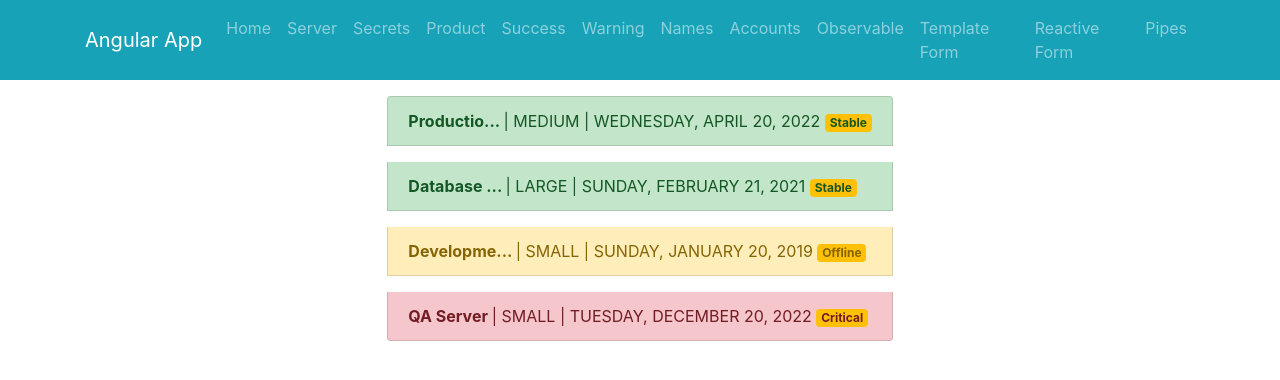
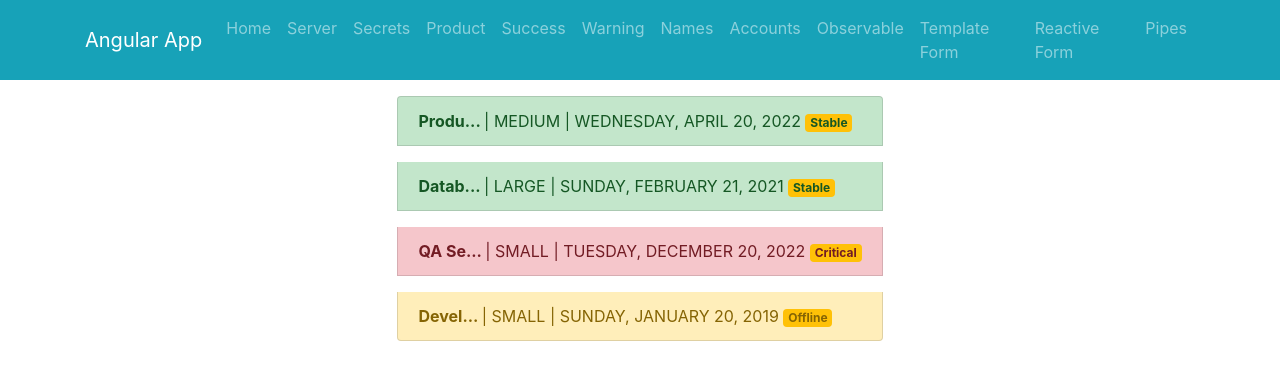
Before and after one commit to Manoj-14/Java-FSD-Phase-5, an Angular app in the folder A01Intro/: page /Pipes in a window 1280 px wide. Shown: the top 380 px of the page. Built offline with nearby package versions, Linux system fonts and the light colour scheme.

Commit message:
Custom pipe with parameters

```diff
--- a/A01Intro/src/app/accounts/custom-pipes/shorten.pipe.ts
+++ b/A01Intro/src/app/accounts/custom-pipes/shorten.pipe.ts
@@ -4,9 +4,9 @@ import { Pipe, PipeTransform } from '@angular/core';
   name: 'shorten',
 })
 export class ShortenPipe implements PipeTransform {
-  transform(value: any, ...args: any[]) {
+  transform(value: any, start: number, end: number) {
     if (value.length > 9) {
-      return value.substr(0, 9) + '...';
+      return value.substr(start, end) + '...';
     }
     return value;
   }
--- a/A01Intro/src/app/pipes-demo/pipes-demo.component.html
+++ b/A01Intro/src/app/pipes-demo/pipes-demo.component.html
@@ -5,7 +5,7 @@
       *ngFor="let server of servers"
       [ngClass]="getStatusClass(server)"
     >
-      <strong>{{ server.name | shorten }} </strong>|
+      <strong>{{ server.name | shorten : 0 : 5 }} </strong>|
       {{ server.ServerSize | uppercase }} |
       {{ server.started | date : "fullDate" | uppercase }}
       <span class="badge bg-warning">{{ server.status | titlecase }}</span>
--- a/A01Intro/src/app/pipes-demo/pipes-demo.component.ts
+++ b/A01Intro/src/app/pipes-demo/pipes-demo.component.ts
@@ -26,15 +26,15 @@ export class PipesDemoComponent {
     },
     {
       ServerSize: 'small',
+      name: 'QA Server e',
+      status: 'Critical',
+      started: new Date('2022-12-20'),
+    },
+    {
+      ServerSize: 'small',
       name: 'Development Server',
       status: 'offline',
       started: new Date('2019-01-20'),
-    },
-    {
-      ServerSize: 'small',
-      name: 'QA Server',
-      status: 'Critical',
-      started: new Date('2022-12-20'),
     },
   ];
 
```
